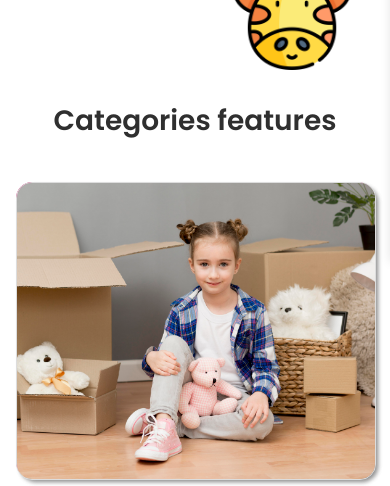
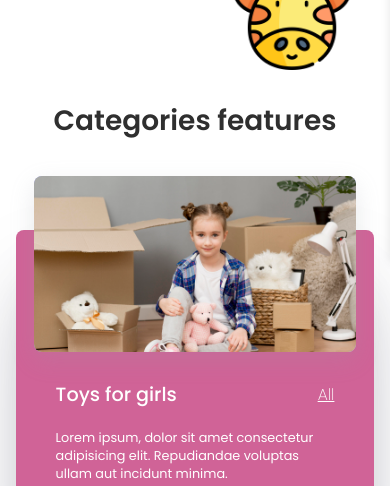
Before and after one commit to ElmanSafarli/TiniesLB, a Django app: page / in a window 390 px wide. Shown: the part 582-1068 px from the top of the page. Run offline with Django 5.2, Linux system fonts and the light colour scheme; data comes from the database, SQL or seed files in the repository; both versions use the stored data as it was after the commit; some libraries are stand-ins or nearby versions.

Commit message:
updateDesign

```diff
--- a/TiniesLB/app/urls.py
+++ b/TiniesLB/app/urls.py
@@ -1,5 +1,5 @@
 from django.urls import path
-from .views import HomePage, AllProducts, ProductDetail, checkout_view, send_to_telegram_view, BrandAll, AllCategory, products_by_category
+from .views import HomePage, AllProducts, ProductDetail, checkout_view, send_to_telegram_view, BrandAll, AllCategory, ProductsByCategory
 
 urlpatterns = [
     path('', HomePage.as_view(), name='home'),
@@ -7,7 +7,7 @@ urlpatterns = [
     path('product/<slug:slug>/', ProductDetail.as_view(), name='product_detail'),
     path('brands/', BrandAll.as_view(), name='brand_categories'),
     path('categories/', AllCategory.as_view(), name='categories'),
-    path('category/<slug:category_slug>/', products_by_category, name='products_by_category'),
+    path('category/<slug:category_slug>/', ProductsByCategory.as_view(), name='products_by_category'),
     path('checkout/', checkout_view, name='checkout'),
     path('send-to-telegram/', send_to_telegram_view, name='send_to_telegram'),
 ]
--- a/TiniesLB/app/views.py
+++ b/TiniesLB/app/views.py
@@ -74,6 +74,10 @@ class ProductDetail(DetailView):
         context = super().get_context_data(**kwargs)
         context['products'] = Product.objects.all()
 
+        # Get the four most recently added products
+        recent_products = Product.objects.order_by('-id')[:4]
+        context['recent_products'] = recent_products
+
         return context
 
 class AllCategory(TemplateView):
@@ -82,13 +86,52 @@ class AllCategory(TemplateView):
     def get_context_data(self, **kwargs):
         context = super().get_context_data(**kwargs)
         all_categories = Category.objects.all()
+
         context['all_categories'] = all_categories
         return context
 
-def products_by_category(request, category_slug):
-    category = get_object_or_404(Category, slug=category_slug)
-    products = Product.objects.filter(category=category)
-    return render(request, 'pages/products_by_category.html', {'category': category, 'products': products})
+class ProductsByCategory(TemplateView):
+    template_name = 'pages/products_by_category.html'
+
+    def get_context_data(self, **kwargs):
+        context = super().get_context_data(**kwargs)
+        category_slug = kwargs.get('category_slug')
+        category = get_object_or_404(Category, slug=category_slug)
+        products = Product.objects.filter(category=category)
+
+        # Filter products
+        brand_filter = self.request.GET.get('brand')
+        age_filter = self.request.GET.get('age')
+        search_query = self.request.GET.get('q')
+
+        if brand_filter:
+            products = products.filter(product_brand=brand_filter)
+        if age_filter:
+            products = products.filter(age_category=age_filter)
+        if search_query:
+            products = products.filter(
+                Q(header__icontains=search_query) | Q(product_brand__icontains=search_query)
+            )
+
+            # Sorting functionality
+        sort_by = self.request.GET.get('sort_by')
+
+        if sort_by == 'price_asc':
+            products = products.order_by('price')
+        elif sort_by == 'price_desc':
+            products = products.order_by('-price')
+        elif sort_by == 'date_added':
+            products = products.order_by('-id')
+
+        context['unique_brands'] = Product.objects.values_list('product_brand', flat=True).distinct()
+        context['unique_age_categories'] = Product.objects.values_list('age_category', flat=True).distinct()
+        context['search_query'] = search_query
+        context['current_brand_filter'] = brand_filter  # Pass current filter to the template
+        context['current_age_filter'] = age_filter
+
+        context['category'] = category
+        context['products'] = products
+        return context
 
 class BrandAll(TemplateView):
     template_name = 'pages/all_brands.html'
--- a/TiniesLB/static/styles/main.css
+++ b/TiniesLB/static/styles/main.css
@@ -387,79 +387,84 @@ body {
     grid-template-rows: 1fr;
     grid-column-gap: 10px;
     grid-row-gap: 0px;
-}
-
-.image-block {
+    margin-top: 174px;
+}
+
+.project-info {
+    padding: 100px 40px;
+    display: flex;
+    flex-direction: column;
+    gap: 20px;
     position: relative;
-    height: 296px;
-    perspective: 1000px;
-    transform-style: preserve-3d;
-    transition: transform 0.5s;
-    border-radius: 16px;
-    box-shadow: 4px 4px 4px 0px rgba(0, 0, 0, 0.25);
-}
-
-.category-box:hover .image-block{
-    transform: rotateY(180deg);
-}
-
-.image-block .content {
-    position: absolute;
+    top: -50px;
+}
+
+.project-title {
+    font-weight: 500;
+    font-size: 1.4em;
+    overflow: hidden;
+    color: #fff;
+}
+
+.lighter {
+    color: #fff;
+    font-size: 0.92em;
+}
+
+.flex {
+    display: flex;
+    justify-content: space-between;
+    align-items: center;
+}
+
+.tag a {
+    font-weight: lighter;
+    color: #fff;
+}
+
+.delete {
+    background-color: #b2b2fd;
+}
+
+.card-img div {
+    width: 90%;
+}
+
+.card {
+    background-color: #D06397;
+    color: black;
     width: 100%;
-    height: 100%;
-    backface-visibility: hidden;
-    text-align: center;
-    border-radius: 16px;
-    box-shadow: 4px 4px 4px 0px rgba(0, 0, 0, 0.25);
-    background: #D06397;
-}
-
-.image-block .content h3 {
-    color: #FFF;
-    text-align: center;
-    font-size: 24px;
-    font-style: normal;
-    font-weight: 600;
-    line-height: normal;
-    margin-top: 40px;
-}
-
-.image-block .content p {
-    width: 80%;
-    margin: auto;
-    color: #FFF;
-    text-align: center;
-    font-size: 14px;
-    font-style: normal;
-    font-weight: 400;
-    line-height: normal;
-}
-
-.image-block .content a {
+    max-height: 330px;
+    border-radius: 8px;
+    box-shadow: rgba(50, 50, 93, 0.25) 0px 50px 100px -20px,
+        rgba(0, 0, 0, 0.3) 0px 30px 60px -30px;
+}
+
+.card-img {
     position: relative;
-    top: 28px;
-    text-decoration: none;
-    color: #D06397;
-    text-align: center;
-    font-size: 16px;
-    font-style: normal;
-    font-weight: 600;
-    line-height: normal;
-    padding: 8px 30px;
-    background: #fff;
-    border-radius: 16px;
-}
-
-.image-block img {
+    top: -126px;
+    height: 100px;
+    display: flex;
+    justify-content: center;
+}
+
+.card-img a,
+.card-img div {
+    height: 264px;
+    width: 90%;
+    object-fit: cover;
+    border-radius: 8px;
+    box-shadow: rgba(149, 157, 165, 0.2) 0px 8px 24px;
+    overflow: hidden;
+}
+
+.card-imgs {
+    transition: all 0.5s;
+    overflow: hidden;
+}
+
+.card-imgs img {
     width: 100%;
-    height: 100%;
-    object-fit: cover;
-    border: 1px solid #ddd;
-    border-radius: 16px;
-}
-
-.image-block .back-content {
-    transform: rotateY(180deg);
 }
 
 /* Best seller home page */
@@ -892,19 +897,19 @@ body {
 }
 
 .detail-img-more ul li button {
-    width: 100%;
-    height: 100%;
-    background: #D9D9D9;
+    width: 100px;
+    height: 103px;
     border: none;
+    background: none;
     cursor: pointer;
     border-radius: 16px;
     overflow: hidden;
     padding: 0;
+    background: #C4C4C4;
 }
 
 .detail-img-more ul li button img {
     width: 100%;
-    height: 100%;
 }
 
 .product-info {
@@ -1581,6 +1586,10 @@ body {
     margin: 4%;
 }
 
+.all-top a {
+    text-decoration: none;
+    color: #fff;
+}
 
 @media (max-width: 1300px) {
 
@@ -1676,6 +1685,27 @@ body {
         color: #ffffff;
     }
 
+    .project-title {
+        font-weight: 500;
+        font-size: 1.2em;
+    }
+
+    .lighter {
+        font-size: 0.8em;
+    }
+
+    .card-img a, .card-img div {
+        height: 176px;
+    }
+
+    .card-img {
+        top: -54px;
+    }
+
+    .category-box-group {
+        margin-top: 88px;
+    }
+
     /* Why us home */
     .whyus-r-img {
         width: 358px;
@@ -1712,6 +1742,10 @@ body {
 
     .detail-img-more ul {
         height: 396px;
+    }
+
+    .detail-img-more ul li button {
+        height: 91px;
     }
 
     /* Cart */
@@ -1982,6 +2016,18 @@ body {
         top: 42px;
     }
 
+    .category-box-group {
+        grid-template-columns: repeat(1, 1fr);
+        grid-template-rows: 1fr;
+        grid-column-gap: 10px;
+        grid-row-gap: 10px;
+    }
+
+    .card {
+        margin-bottom: 68px;
+    }
+
+
     .cart-product-item {
         display: grid;
         grid-template-columns: repeat(3, 1fr);
@@ -2027,14 +2073,6 @@ body {
 @media (max-width: 600px) {
 
     /* Category home page */
-    .category-box-group {
-        display: grid;
-        grid-template-columns: repeat(1, 1fr);
-        grid-template-rows: 1fr;
-        grid-column-gap: 10px;
-        grid-row-gap: 10px;
-    }
-
     .category-title {
         margin-top: 100px;
         margin-bottom: 40px;
@@ -2270,6 +2308,11 @@ body {
         font-size: 14px;
     }
 
+    .detail-img-more ul li button {
+        width: auto;
+        height: 77px;
+    }
+
     /* Cart */
     .cart-product-company {
         font-size: 10px;
--- a/TiniesLB/templates/include/navbar.html
+++ b/TiniesLB/templates/include/navbar.html
@@ -9,7 +9,7 @@
                     <ul>
                         <li><a href="{% url 'brand_categories' %}">Brands</a></li>
                         <li><a href="{% url 'categories' %}">Categories</a></li>
-                        <li><a href="{% url 'all' %}">All companies</a></li>
+                        <li><a href="{% url 'all' %}">All products</a></li>
                     </ul>
                 </div>
                 <div class="nav-sb">
@@ -55,7 +55,7 @@
                                 <li><a href="{% url 'home' %}">Home</a></li>
                                 <li><a href="{% url 'brand_categories' %}">Brands</a></li>
                                 <li><a href="{% url 'categories' %}">categories</a></li>
-                                <li><a href="{% url 'all' %}">All companies</a></li>
+                                <li><a href="{% url 'all' %}">All products</a></li>
                             </ul>
                         </div>
                     </div>
--- a/TiniesLB/templates/pages/home.html
+++ b/TiniesLB/templates/pages/home.html
@@ -34,48 +34,55 @@
             <div class="category-content">
                 <div class="category-title">Categories features</div>
                 <div class="category-box-group">
-                    <div class="category-box">
-                        <div class="image-block">
-                            <div class="content">
-                                <img src="{% static '/assets/forGirls.jpg' %}" alt="Image">
+                    <article class="card">
+                      <div class="card-img">
+                        <div class="card-imgs pv delete"><img src="{% static '/assets/forGirls.jpg' %}" alt="Image"></div>
                       </div>
-                            <div class="content back-content">
-                                <h3>Toys for girls</h3>
-                                <p>Lorem ipsum dolor sit amet, consectetur adipiscing elit, sed do eiusmod tempor
-                                    incididunt
-                                    ut labore et dolore magna aliqua.</p>
-                                <a href="{% url 'products_by_category' 'toys-for-girls' %}">See all products</a>
+
+                      <div class="project-info">
+                        <div class="flex">
+                          <div class="project-title">Toys for girls</div>
+                          <span class="tag"><a href="{% url 'products_by_category' 'medicine-for-children' %}">All</a></span>
                         </div>
+                        <span class="lighter"
+                          >Lorem ipsum, dolor sit amet consectetur adipisicing elit. Repudiandae
+                          voluptas ullam aut incidunt minima.</span
+                        >
                       </div>
+                    </article>
+                    <article class="card">
+                      <div class="card-img">
+                        <div class="card-imgs pv delete"><img src="{% static '/assets/medicalCategory.jpg' %}" alt="Image"></div>
                       </div>
-                    <div class="category-box">
-                        <div class="image-block">
-                            <div class="content">
-                                <img src="{% static '/assets/medicalCategory.jpg' %}" alt="Image">
+
+                      <div class="project-info">
+                        <div class="flex">
+                          <div class="project-title">Medicine for children</div>
+                          <span class="tag"><a href="{% url 'products_by_category' 'medicine-for-children' %}">All</a></span>
                         </div>
-                            <div class="content back-content">
-                                <h3>Medicine for children</h3>
-                                <p>Lorem ipsum dolor sit amet, consectetur adipiscing elit, sed do eiusmod tempor
-                                    incididunt
-                                    ut labore et dolore magna aliqua.</p>
-                                <a href="{% url 'products_by_category' 'medicine-for-children' %}">See all products</a>
+                        <span class="lighter"
+                          >Lorem ipsum, dolor sit amet consectetur adipisicing elit. Repudiandae
+                          voluptas ullam aut incidunt minima.</span
+                        >
                       </div>
+                    </article>
+                    <article class="card">
+                      <div class="card-img">
+                        <div class="card-imgs pv delete"><img src="{% static '/assets/forBoys.jpg' %}" alt="Image"></div>
                       </div>
+
+                      <div class="project-info">
+                        <div class="flex">
+                          <div class="project-title">Toys for boys</div>
+                          <span class="tag"><a href="{% url 'products_by_category' 'toys-for-boys' %}">All</a></span>
                         </div>
-                    <div class="category-box">
-                        <div class="image-block">
-                            <div class="content">
-                                <img src="{% static '/assets/forBoys.jpg' %}" alt="Image">
+                        <span class="lighter"
+                          >Lorem ipsum, dolor sit amet consectetur adipisicing elit. Repudiandae
+                          voluptas ullam aut incidunt minima.</span
+                        >
                       </div>
-                            <div class="content back-content">
-                                <h3>Toys for boys</h3>
-                                <p>Lorem ipsum dolor sit amet, consectetur adipiscing elit, sed do eiusmod tempor
-                                    incididunt
-                                    ut labore et dolore magna aliqua.</p>
-                                <a href="{% url 'products_by_category' 'toys-for-boys' %}">See all products</a>
-                            </div>
-                        </div>
-                    </div>
+                    </article>
+
                 </div>
             </div>
         </div>
```
Also changed, not shown: TiniesLB/templates/pages/product_detail.html (+10 -58 lines), TiniesLB/db.sqlite3, TiniesLB/media/product_images/top-view-arrangement-medical-elements.jpg (added), 1 other file. Lines whose indentation alone changed are shown as unchanged.
